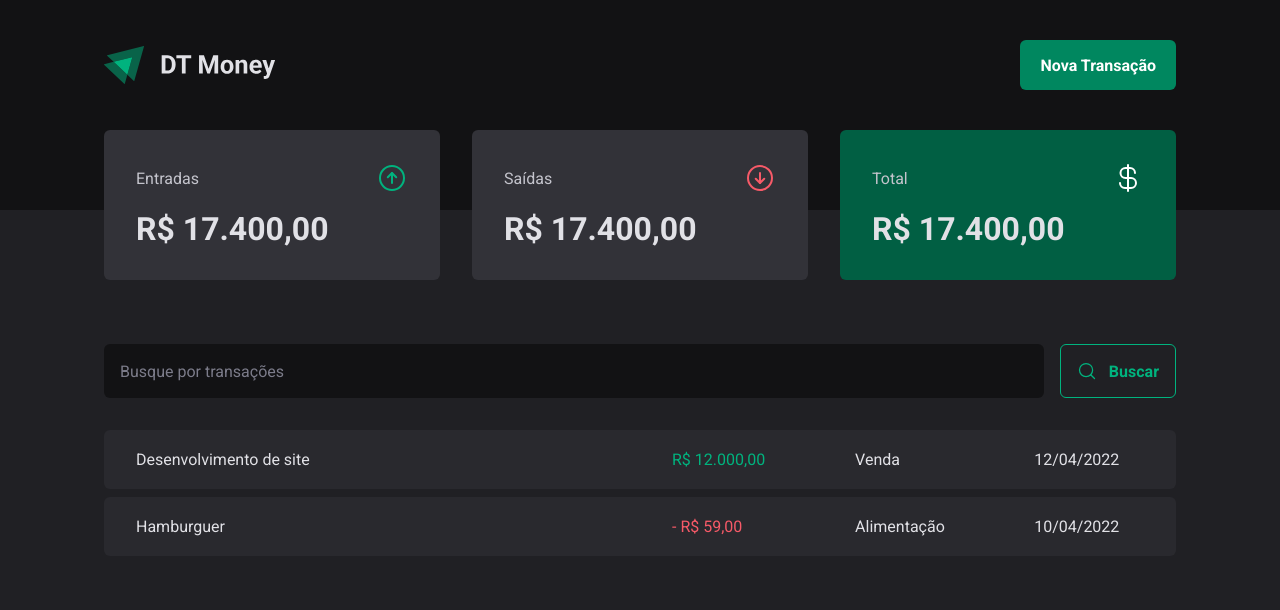
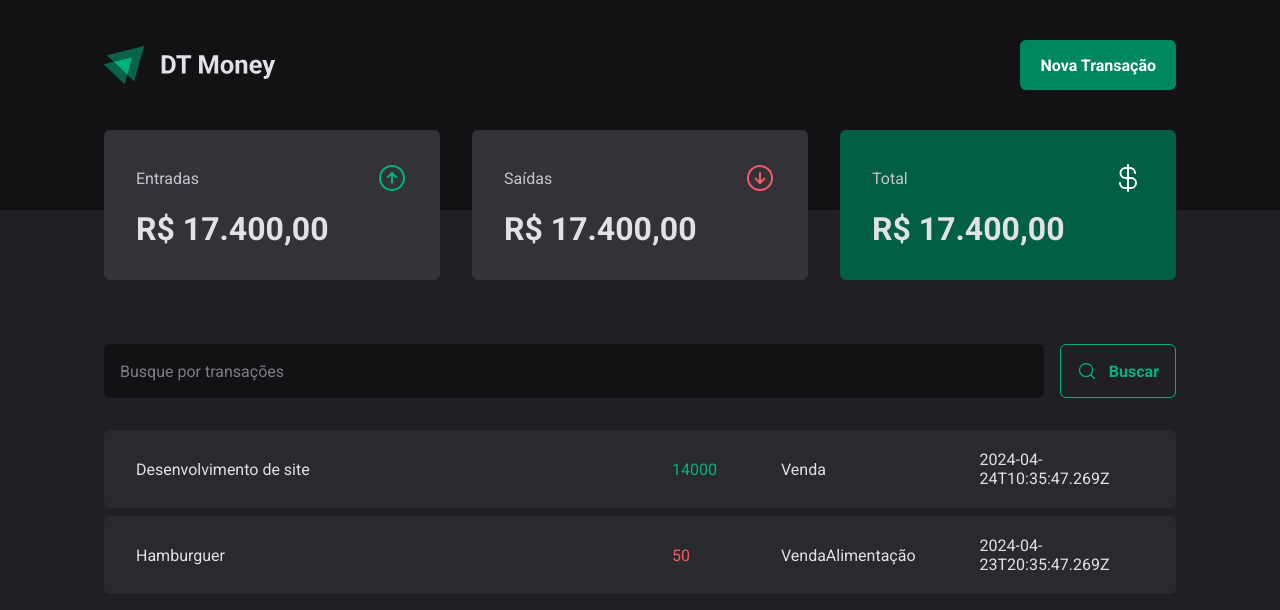
Before and after one commit to RafaelLimaReis/dt-money, a React (Vite) app: page / in a window 1280 px wide. Shown: the top 610 px of the page. Built offline with nearby package versions, Linux system fonts and the light colour scheme; data requests are answered from the project's data file.

Commit message:
criando primeira request no json server

```diff
--- a/src/pages/Transactions/index.tsx
+++ b/src/pages/Transactions/index.tsx
@@ -1,9 +1,24 @@
+import { useEffect, useState } from "react";
 import { Header } from "../../components/Header";
 import { SearchForm } from "../../components/SearchForm";
 import { Summary } from "../../components/Summary";
 import { PriceHighlight, TransactionsContainer, TransactionsTable } from "./styles";
+import { TransactionInterface } from "../../interfaces/Transactions";
 
 export function Transactions() {
+    const [transactions, setTransaction] = useState<TransactionInterface[]>([]);
+
+    async function getTransaction() {
+        const responseTransactions = await fetch('http://localhost:3333/transactions');
+        const dataTransactions = await responseTransactions.json();
+
+        setTransaction(dataTransactions);
+    }
+
+    useEffect(() => {
+        getTransaction();
+    }, []);
+
     return (
         <div>
             <Header />
@@ -13,22 +28,20 @@
                 <SearchForm />
                 <TransactionsTable>
                     <tbody>
-                        <tr>
-                            <td width="50%">Desenvolvimento de site</td>
-                            <td>
-                                <PriceHighlight variant="income">R$ 12.000,00</PriceHighlight>
-                            </td>
-                            <td>Venda</td>
-                            <td>12/04/2022</td>
-                        </tr>
-                        <tr>
-                            <td width="50%">Hamburguer</td>
-                            <td>
-                                <PriceHighlight variant="outcome">- R$ 59,00</PriceHighlight>
-                            </td>
-                            <td>Alimentação</td>
-                            <td>10/04/2022</td>
-                        </tr>
+                        {
+                            transactions.map(transaction => {
+                                return (
+                                    <tr key={transaction.id}>
+                                        <td width="50%">{transaction.description}</td>
+                                        <td>
+                                            <PriceHighlight variant={transaction.type}>{transaction.price}</PriceHighlight>
+                                        </td>
+                                        <td>{transaction.category}</td>
+                                        <td>{transaction.createdAt}</td>
+                                    </tr>
+                                )
+                            })
+                        }
                     </tbody>
                 </TransactionsTable>
             </TransactionsContainer>
```
Also changed, not shown: src/interfaces/Transactions.tsx (+9 -0 lines).
